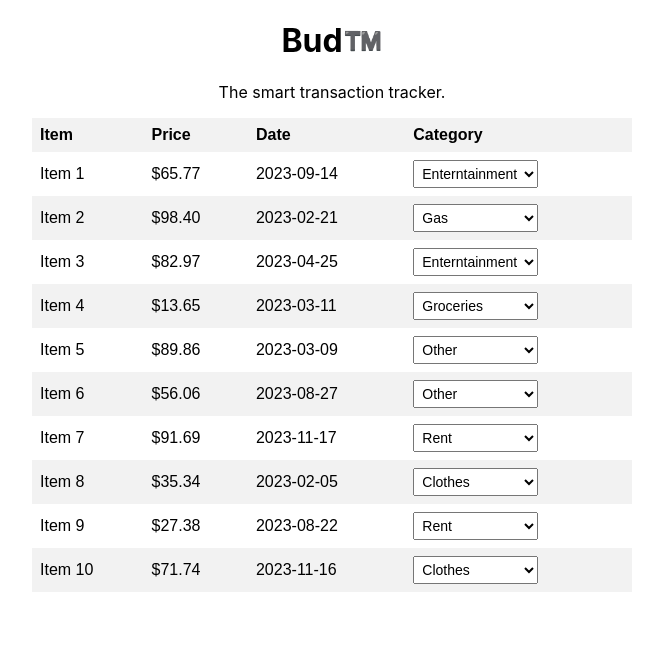
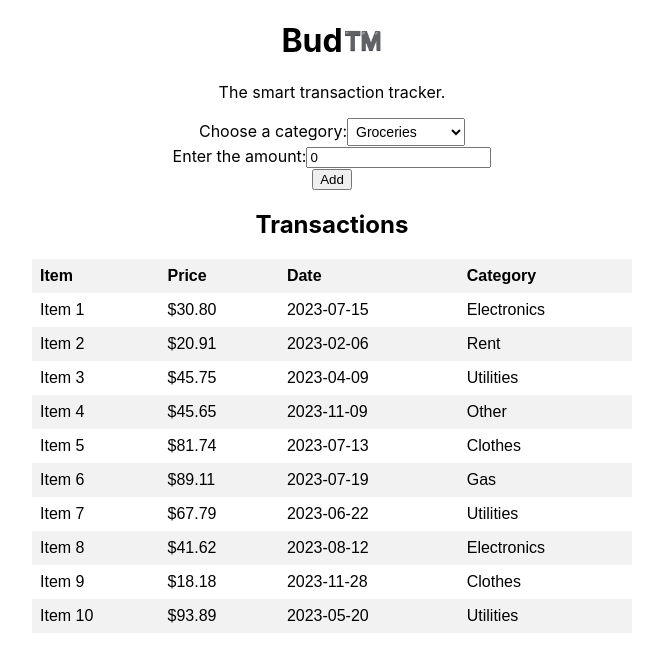
Before and after one commit to jackherberger/Bud, a React (Create React App) app in the folder budapp/client/: page /transactions in a window 1280 px wide. Shown: the top 672 px of the page, without its empty margins (308-971 px from the left). Built offline with nearby package versions, Linux system fonts and the light colour scheme; the HTML template or start-up script is replaced by a standard one.

Commit message:
added basic transaction boxes

```diff
--- a/budapp/client/src/App.js
+++ b/budapp/client/src/App.js
@@ -7,51 +7,6 @@ import Login from "./login";
 import SignUp from "./signup";
 
 function App() {
-  const [transactions, setTransactions] = useState([]);
-
-  useEffect(() => {
-    // Function to generate a random transaction
-    const generateRandomTransaction = (id) => {
-      const randomName = `Item ${id}`;
-      const randomPrice = (Math.random() * 100).toFixed(2);
-      const year = 2023;
-      const month = Math.floor(Math.random() * 12) + 1;
-      const day = Math.floor(Math.random() * 28) + 1; // Choose any day within the month
-      const randomDate = `${year}-${month.toString().padStart(2, "0")}-${day
-        .toString()
-        .padStart(2, "0")}`;
-      const categories = [
-        "Groceries",
-        "Clothes",
-        "Gas",
-        "Rent",
-        "Utilites",
-        "Enterntainment",
-        "Electronics",
-        "Travel",
-        "Other",
-      ];
-      const randomCategory =
-        categories[Math.floor(Math.random() * categories.length)];
-
-      return {
-        id,
-        name: randomName,
-        price: parseFloat(randomPrice),
-        date: randomDate,
-        category: randomCategory,
-      };
-    };
-
-    // Generate 10 random transactions
-    const randomTransactions = [];
-    for (let id = 1; id <= 10; id++) {
-      randomTransactions.push(generateRandomTransaction(id));
-    }
-
-    setTransactions(randomTransactions);
-  }, []); // Empty dependency array to run this effect only once
-
   return (
     //   <div className="App">
     //     <h1> Bud™️ </h1>
@@ -75,7 +30,7 @@ function App() {
           <Route path="/signup" element={<SignUp />} />
           <Route
             path="/transactions"
-            element={<TransactionTable transactions={transactions} />}
+            element={<TransactionTable/>}
           />
         </Routes>
       </Router>
--- a/budapp/client/src/TransactionTable.js
+++ b/budapp/client/src/TransactionTable.js
@@ -1,13 +1,90 @@
-import React, { useState } from 'react';
+import React, { useState, useEffect } from 'react';
 import './TransactionTable.css'; // Import your CSS file
 
-function TransactionTable({ transactions }) {
+function TransactionTable() {
+  const [transactions, setTransactions] = useState([]);
 
+  const generateRandomTransaction = (id) => {
+    const randomName = `Item ${id}`;
+    const randomPrice = (Math.random() * 100).toFixed(2);
+    const year = 2023;
+    const month = Math.floor(Math.random() * 12) + 1;
+    const day = Math.floor(Math.random() * 28) + 1;
+    const randomDate = `${year}-${month.toString().padStart(2, '0')}-${day.toString().padStart(2, '0')}`;
+    const categories = ['Groceries', 'Clothes', 'Gas', 'Rent', 'Utilities', 'Entertainment', 'Electronics', 'Travel', 'Other'];
+    const randomCategory = categories[Math.floor(Math.random() * categories.length)];
 
+    return {
+      id,
+      name: randomName,
+      price: parseFloat(randomPrice),
+      date: randomDate,
+      category: randomCategory,
+    };
+  };
 
-  const categories = ['Groceries', 'Clothes', 'Gas', 'Rent', 'Utilites', 'Enterntainment', 'Electronics', 'Travel', 'Other'];
+  const generateInitialTransactions = () => {
+    const randomTransactions = [];
+    for (let id = 1; id <= 10; id++) {
+      randomTransactions.push(generateRandomTransaction(id));
+    }
+    setTransactions(randomTransactions);
+  };
+
+  useEffect(() => {
+    generateInitialTransactions();
+  }, []);
+
+  const [selectedCategory, setSelectedCategory] = useState('Groceries');
+  const [inputAmount, setInputAmount] = useState(0);
+
+  const addTransaction = () => {
+    const newTransaction = {
+      id: transactions.length + 1,
+      name: `New Item`,
+      price: parseFloat(inputAmount),
+      date: new Date().toLocaleDateString('sv-SE'),
+      category: selectedCategory,
+    };
+
+    setTransactions([...transactions, newTransaction]);
+    setInputAmount(0);
+    setSelectedCategory('Groceries');
+  };
+
+  const categories = ['Groceries', 'Clothes', 'Gas', 'Rent', 'Utilities', 'Entertainment', 'Electronics', 'Travel', 'Other'];
 
   return (
+    <div>
+      <div>
+        <label htmlFor="category">Choose a category:</label>
+        <select
+          id="category"
+          value={selectedCategory}
+          onChange={(e) => setSelectedCategory(e.target.value)}
+        >
+          {categories.map((category) => (
+            <option key={category} value={category}>
+              {category}
+            </option>
+          ))}
+        </select>
+      </div>
+
+      <div>
+        <label htmlFor="amount">Enter the amount:</label>
+        <input
+          type="number"
+          id="amount"
+          value={inputAmount}
+          onChange={(e) => setInputAmount(e.target.value)}
+          placeholder="Amount"
+        />
+      </div>
+
+      <button onClick={addTransaction}>Add</button>
+
+      <h2>Transactions</h2>
       <table className="transaction-table">
         <thead>
           <tr>
@@ -23,19 +100,12 @@ function TransactionTable({ transactions }) {
               <td>{transaction.name}</td>
               <td>${transaction.price.toFixed(2)}</td>
               <td>{transaction.date}</td>
-            <td>
-              <select value={transaction.category}>
-                {categories.map((category) => (
-                  <option key={category} value={category}>
-                    {category}
-                  </option>
-                ))}
-              </select>
-            </td>
+              <td>{transaction.category}</td>
             </tr>
           ))}
         </tbody>
       </table>
+    </div>
   );
 }
 
```
Lines whose indentation alone changed are shown as unchanged.
